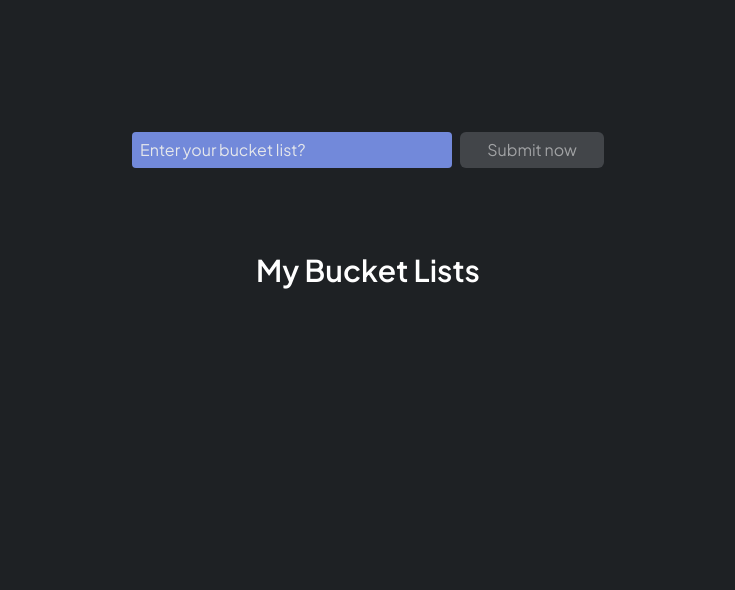
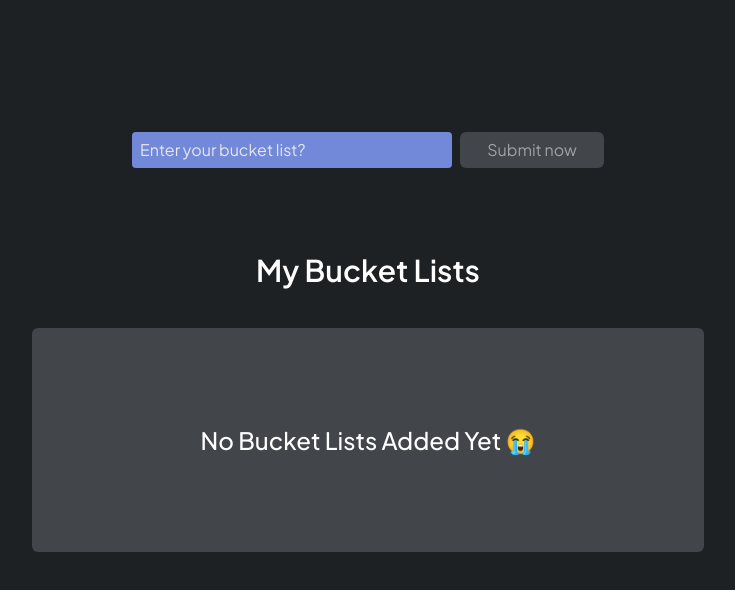
Before and after one commit to mshajid/cyberdude-challenges, a React (Vite) app in the folder javascript/03-react-js/07-my-bucket-lists/: page / in a window 1280 px wide. Shown: the top 590 px of the page, without its empty margins (272-1007 px from the left). Built offline with nearby package versions, Linux system fonts and the light colour scheme.

Commit message:
feat: added optional display if the value isn't existed

```diff
--- a/javascript/03-react-js/07-my-bucket-lists/src/Components/MainForm.jsx
+++ b/javascript/03-react-js/07-my-bucket-lists/src/Components/MainForm.jsx
@@ -78,7 +78,11 @@ const MainForm = () => {
           <h2 className="text-3xl text-center mt-20 mb-10 font-semibold text-white">
             My Bucket Lists
           </h2>
-          <ul>{finalOutput}</ul>
+          {value.length > 0 ? (
+            <ul>{finalOutput}</ul>
+          ) : (
+            <p className="text-2xl bg-[#424549] h-56 flex items-center justify-center rounded-md font-medium text-white">No Bucket Lists Added Yet 😭</p>
+          )}
         </div>
       </div>
     </>
```
